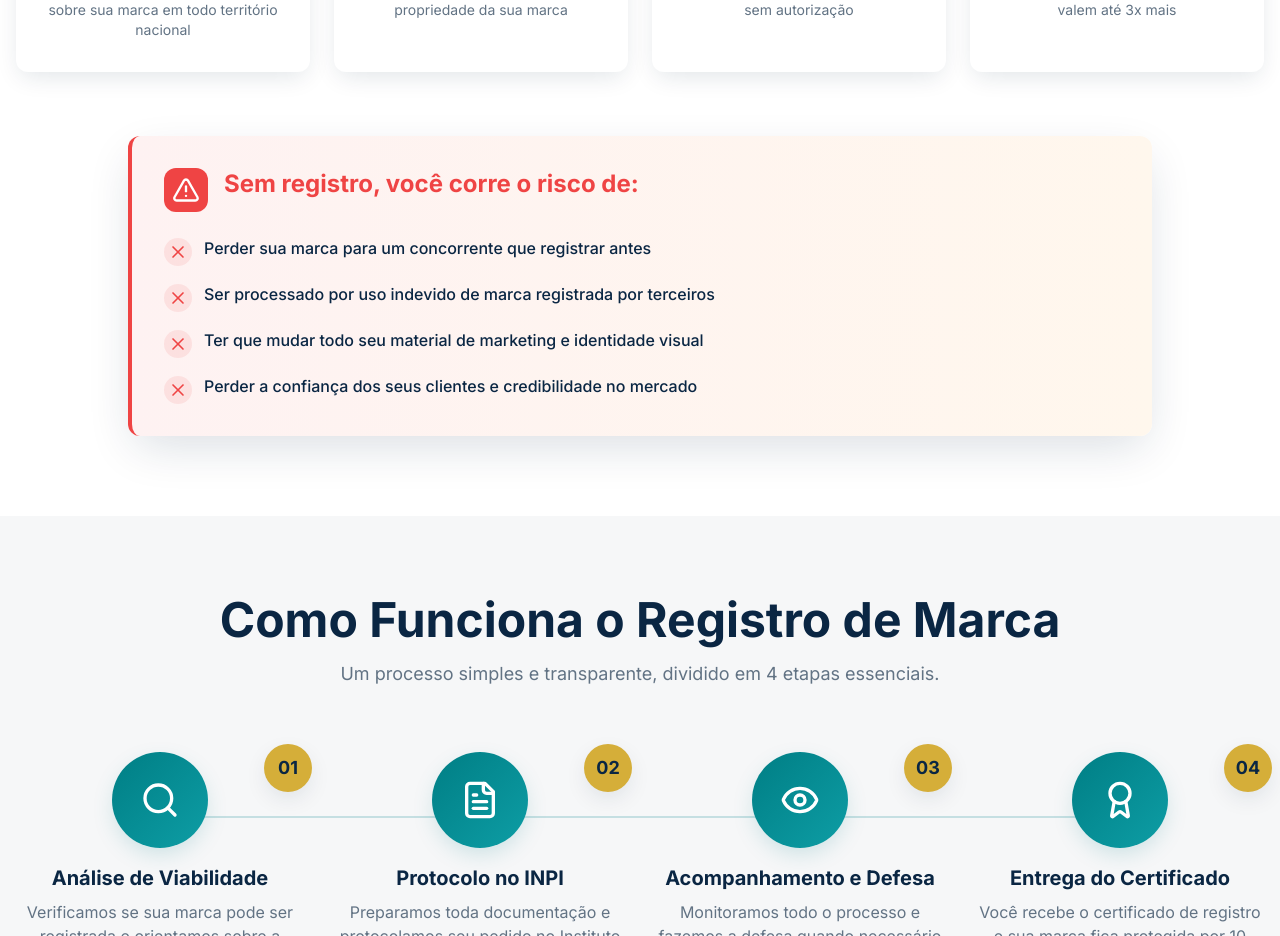
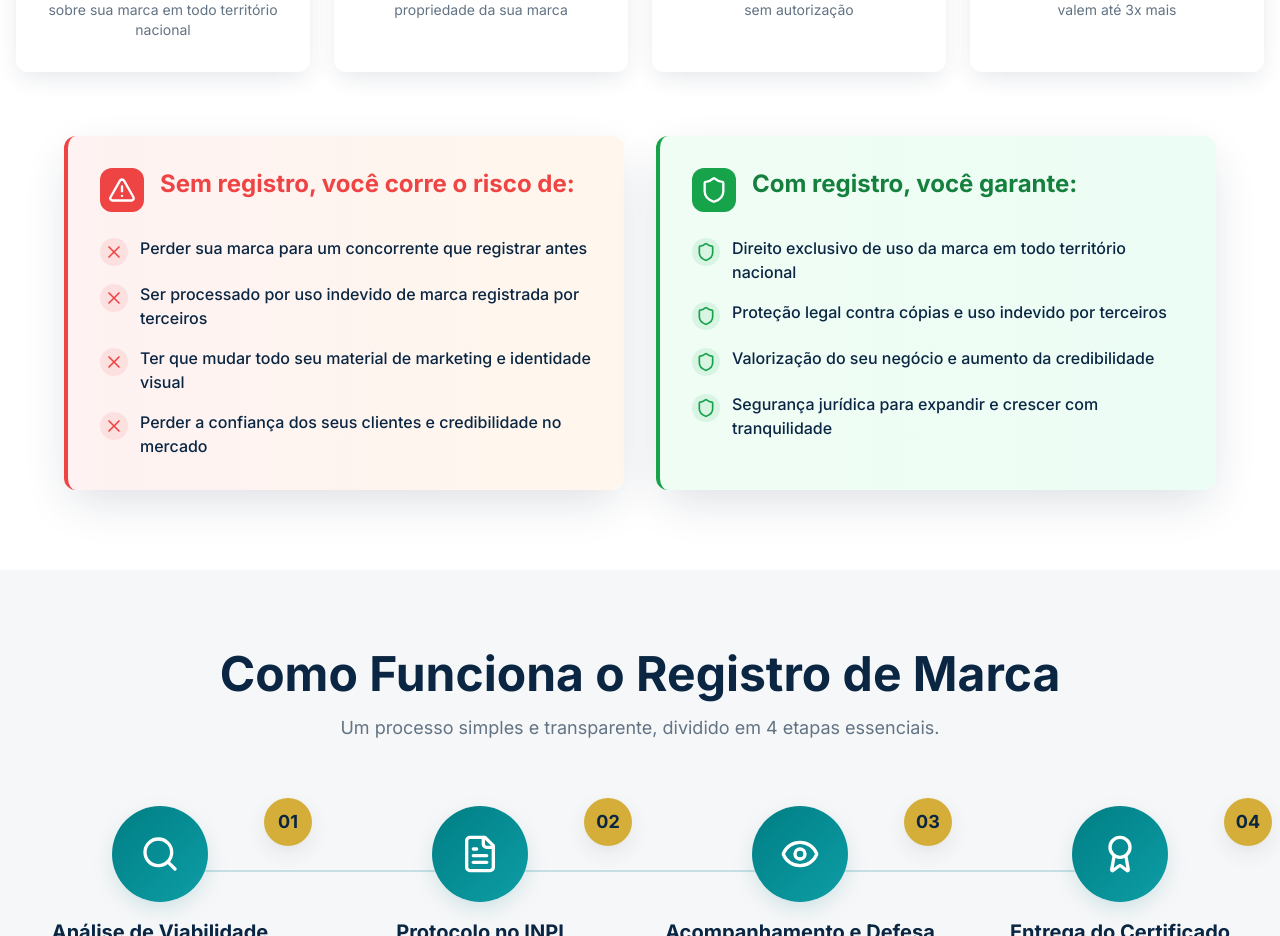
Before and after one commit to gustavomidiasonline-tech/marcas-legais-julia-gustavo-57013, a React (Vite) app: page / in a window 1280 px wide. Shown: the part 1340-2276 px from the top of the page. Built offline with nearby package versions, Linux system fonts and the light colour scheme; the HTML template or start-up script is replaced by a standard one.

Commit message:
Refactor: Add benefits box

```diff
--- a/src/components/WhatIsTrademarkRegistration.tsx
+++ b/src/components/WhatIsTrademarkRegistration.tsx
@@ -84,8 +84,9 @@ const WhatIsTrademarkRegistration = () => {
           })}
         </div>
 
-        {/* Box de Alerta de Riscos */}
-        <div className="max-w-5xl mx-auto animate-fade-in" style={{ animationDelay: '0.4s' }}>
+        {/* Comparação: Riscos vs Benefícios */}
+        <div className="max-w-6xl mx-auto grid md:grid-cols-2 gap-6 sm:gap-8 animate-fade-in" style={{ animationDelay: '0.4s' }}>
+          {/* Box de Riscos */}
           <div className="bg-gradient-to-r from-red-50 to-orange-50 border-l-4 border-destructive rounded-lg p-6 sm:p-8 shadow-lg">
             <div className="flex items-start gap-3 sm:gap-4 mb-6">
               <div className="p-2 bg-destructive rounded-lg flex-shrink-0">
@@ -113,6 +114,40 @@ const WhatIsTrademarkRegistration = () => {
               ))}
             </div>
           </div>
+
+          {/* Box de Benefícios */}
+          <div className="bg-gradient-to-r from-green-50 to-emerald-50 border-l-4 border-green-600 rounded-lg p-6 sm:p-8 shadow-lg">
+            <div className="flex items-start gap-3 sm:gap-4 mb-6">
+              <div className="p-2 bg-green-600 rounded-lg flex-shrink-0">
+                <Shield className="w-6 h-6 sm:w-7 sm:h-7 text-white" />
+              </div>
+              <h3 className="text-xl sm:text-2xl font-bold text-green-700">
+                Com registro, você garante:
+              </h3>
+            </div>
+
+            <div className="space-y-3 sm:space-y-4">
+              {[
+                "Direito exclusivo de uso da marca em todo território nacional",
+                "Proteção legal contra cópias e uso indevido por terceiros",
+                "Valorização do seu negócio e aumento da credibilidade",
+                "Segurança jurídica para expandir e crescer com tranquilidade"
+              ].map((benefit, index) => (
+                <div
+                  key={index}
+                  className="flex items-start gap-3 animate-fade-in"
+                  style={{ animationDelay: `${0.5 + index * 0.1}s` }}
+                >
+                  <div className="p-1 rounded-full bg-green-600/10 flex-shrink-0 mt-0.5">
+                    <Shield className="w-4 h-4 sm:w-5 sm:h-5 text-green-600" />
+                  </div>
+                  <p className="text-sm sm:text-base text-foreground font-medium">
+                    {benefit}
+                  </p>
+                </div>
+              ))}
+            </div>
+          </div>
         </div>
       </div>
     </section>
```
